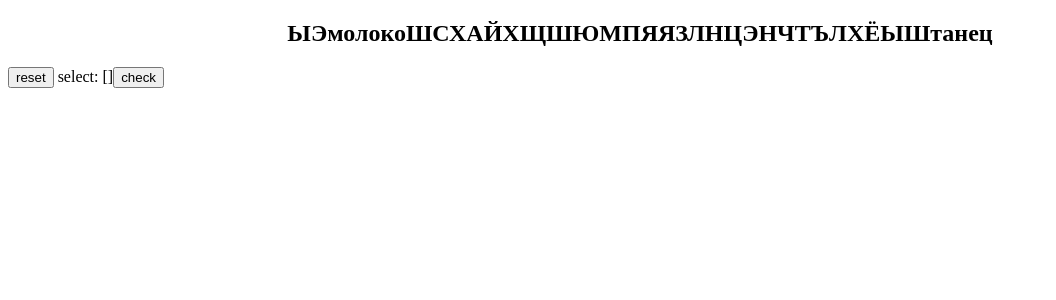
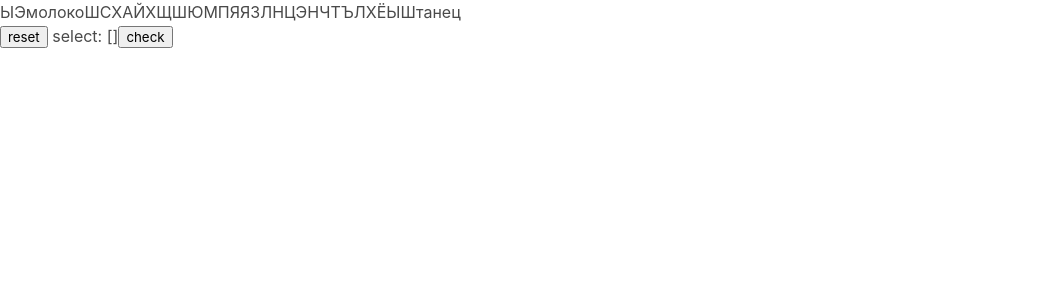
Before and after one commit to arbaev/findwords, a Vue app: page / in a window 1280 px wide. Shown: the top 300 px of the page, without its empty margins (0-1056 px from the left). Built offline with nearby package versions, Linux system fonts and the light colour scheme.

Commit message:
add BulmaCSS

```diff
--- a/package.json
+++ b/package.json
@@ -8,6 +8,7 @@
     "lint": "eslint . --ext .vue,.js,.jsx,.cjs,.mjs --fix --ignore-path .gitignore"
   },
   "dependencies": {
+    "bulma": "^0.9.4",
     "vue": "^3.2.37"
   },
   "devDependencies": {
--- a/src/App.vue
+++ b/src/App.vue
@@ -66,7 +66,5 @@ export default {
 </template>
 
 <style>
-h2 {
-  text-align: center;
-}
+@import "bulma/css/bulma.css";
 </style>
```
Also changed, not shown: 1 other file (tests, documents, lock files or other folders).
